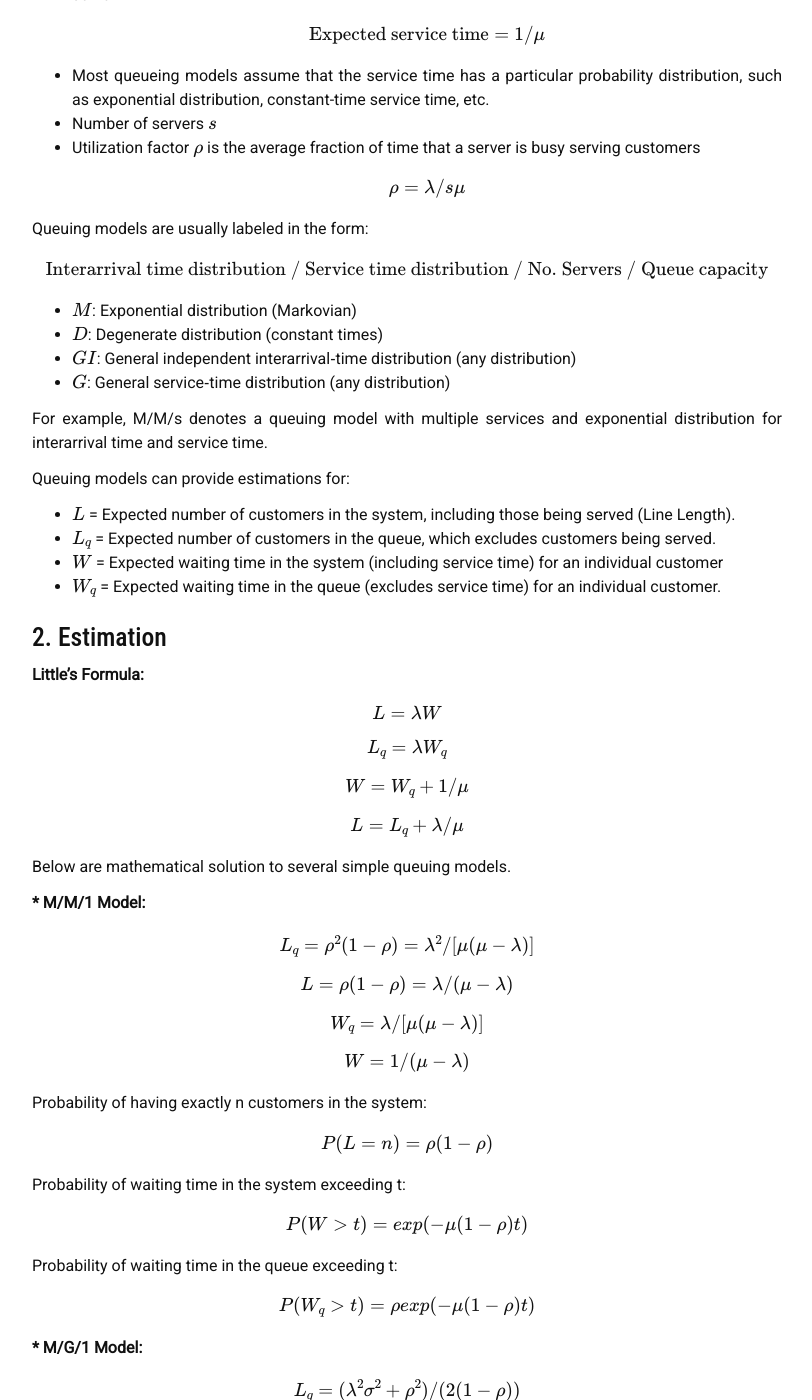
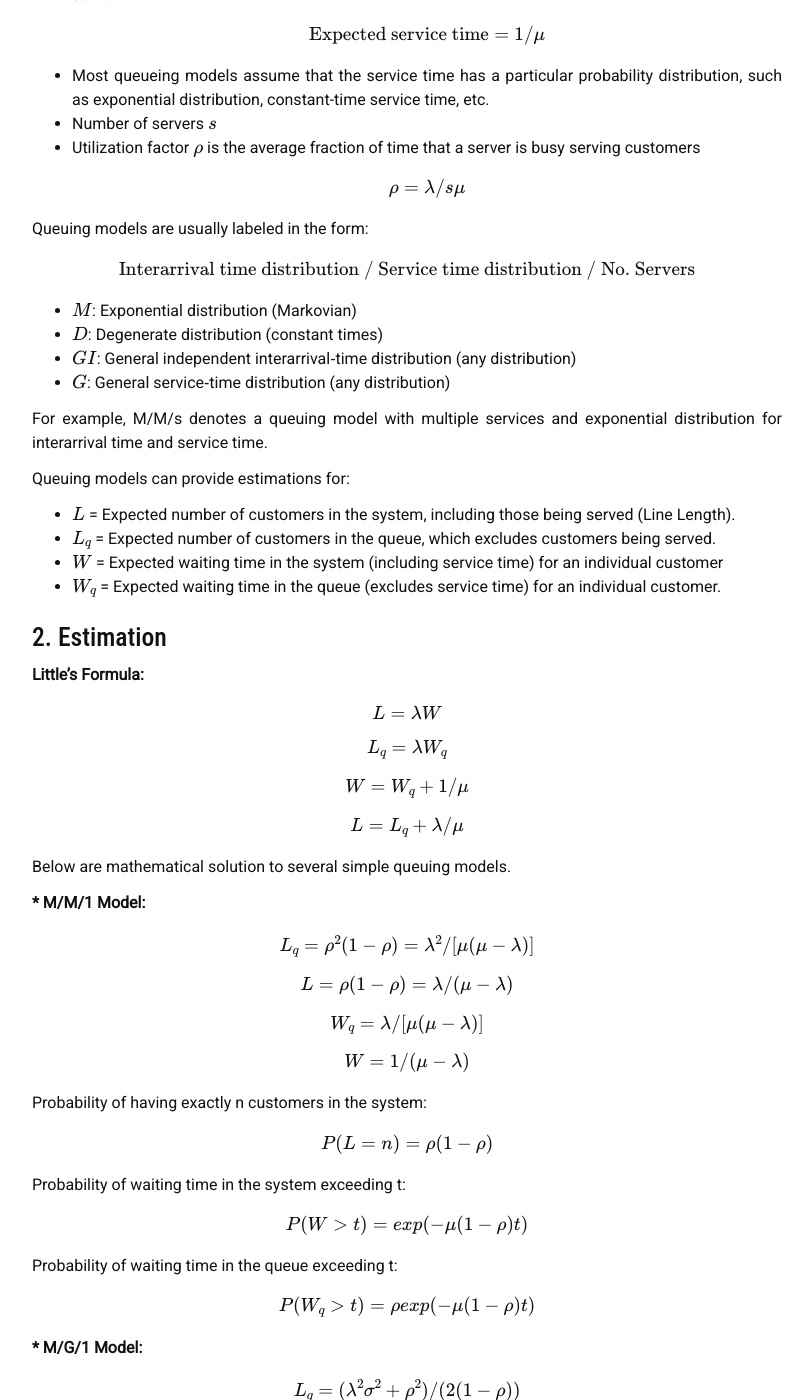
Before and after one commit to liambll/blog-archive, a Jekyll site: the page built from _posts/2017-07-02-queuing-model.markdown, in a window 1280 px wide and 1400 px high, scrolled down 1176 px. Shown: the whole window, without its empty margins (233-1045 px from the left). Built offline with Jekyll 4.4.1, drawn with Linux system fonts in a browser that asks for light colours; nearby versions of some CDN libraries; formulas are drawn with MathJax 3; comment, search, counter and statistics services are not loaded.

Commit message:
Update 2017-07-02-queuing-model.markdown

```diff
--- a/_posts/2017-07-02-queuing-model.markdown
+++ b/_posts/2017-07-02-queuing-model.markdown
@@ -50,7 +50,7 @@ __* Service:__
 
 Queuing models are usually labeled in the form:
 \\[
-{\text{Interarrival time distribution / Service time distribution / No. Servers / Queue capacity}}
+{\text{Interarrival time distribution / Service time distribution / No. Servers}}
 \\]
   * \\(M\\): Exponential distribution (Markovian)
   * \\(D\\): Degenerate distribution (constant times)
```
Also changed, not shown: other parts of _posts/2017-07-02-queuing-model.markdown (+2 -0 lines).
